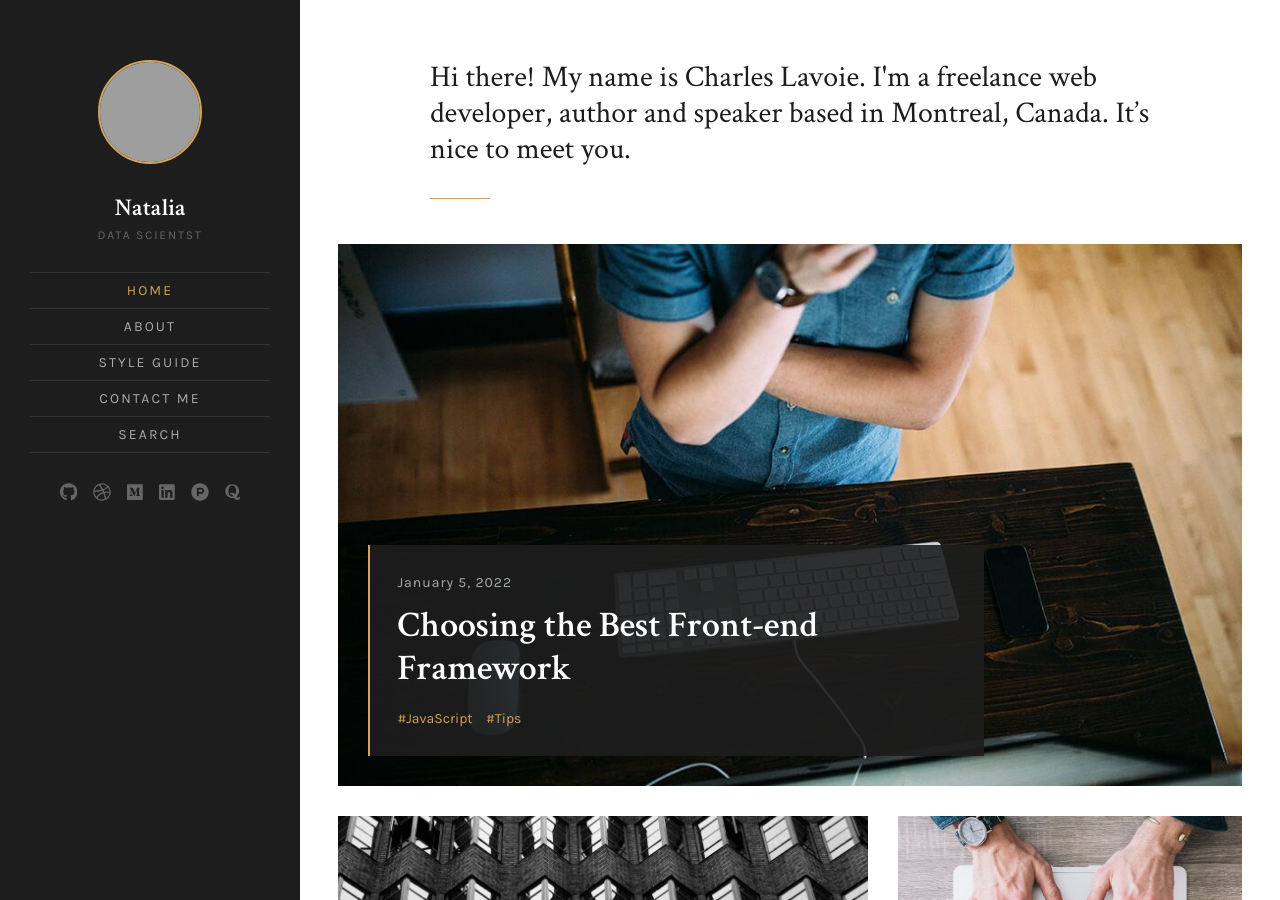
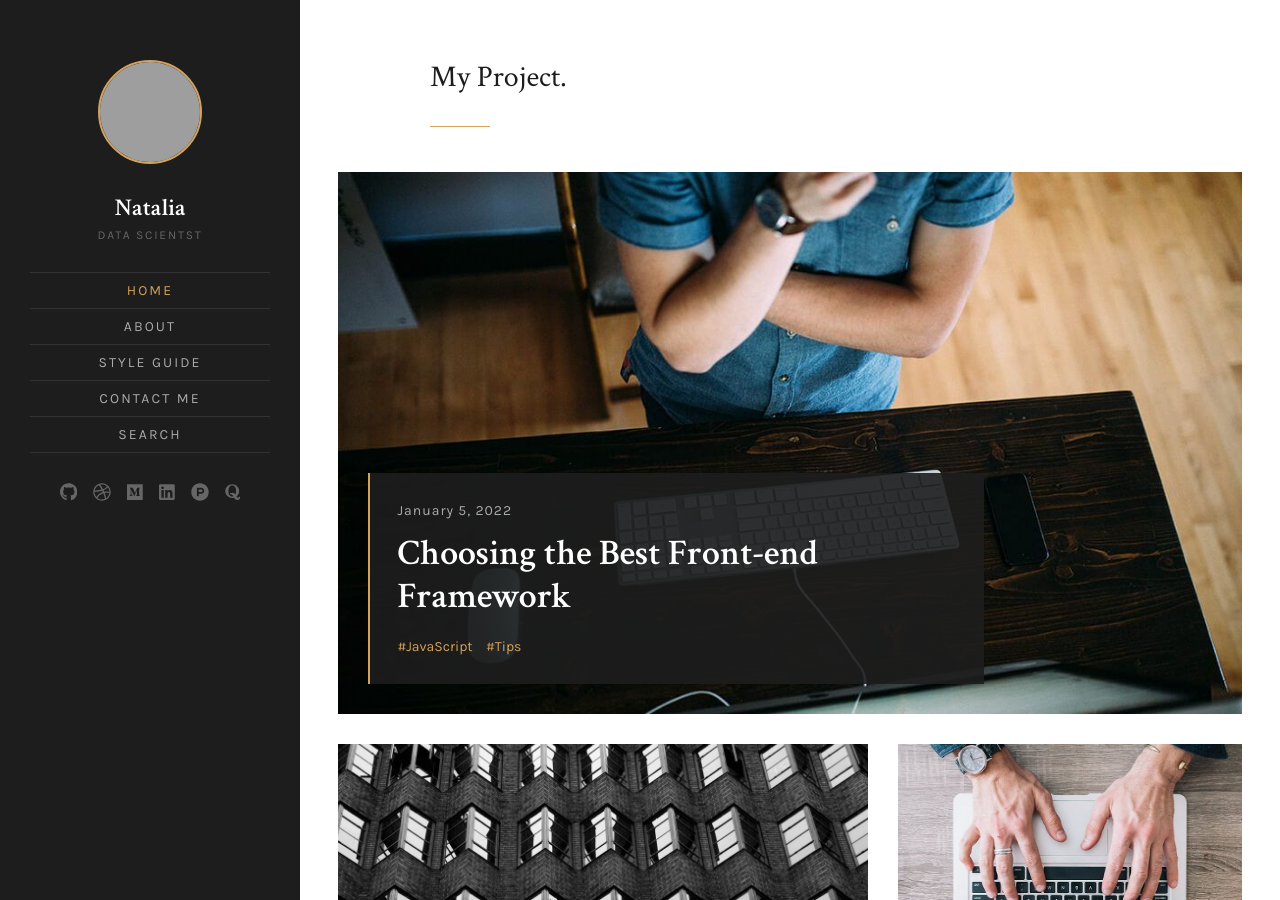
Before and after one commit to NataliaEde/mydoctheme, a Jekyll site: the page built from index.html, in a window 1280 px wide and 900 px high. Built offline with Jekyll 4.4.1, drawn with Linux system fonts in a browser that asks for light colours; the list of posts is cut into pages by our own code; grey boxes are pictures that could not be loaded.

Commit message:
Update _config.yml

```diff
--- a/_config.yml
+++ b/_config.yml
@@ -6,7 +6,7 @@ logo:
 # Author image is used in site sidebar and greetings in the home page hero text
 author:
   image: 'artist_engineer.jpg'
-  greetings: "Hi there! My name is Charles Lavoie. I'm a freelance web developer, author and speaker based in Montreal, Canada. It’s nice to meet you."
+  greetings: "My Project."
 favicon: 'assets/images/favicon.ico'
 baseurl:
 production_url: https://royce.netlify.com/
```
